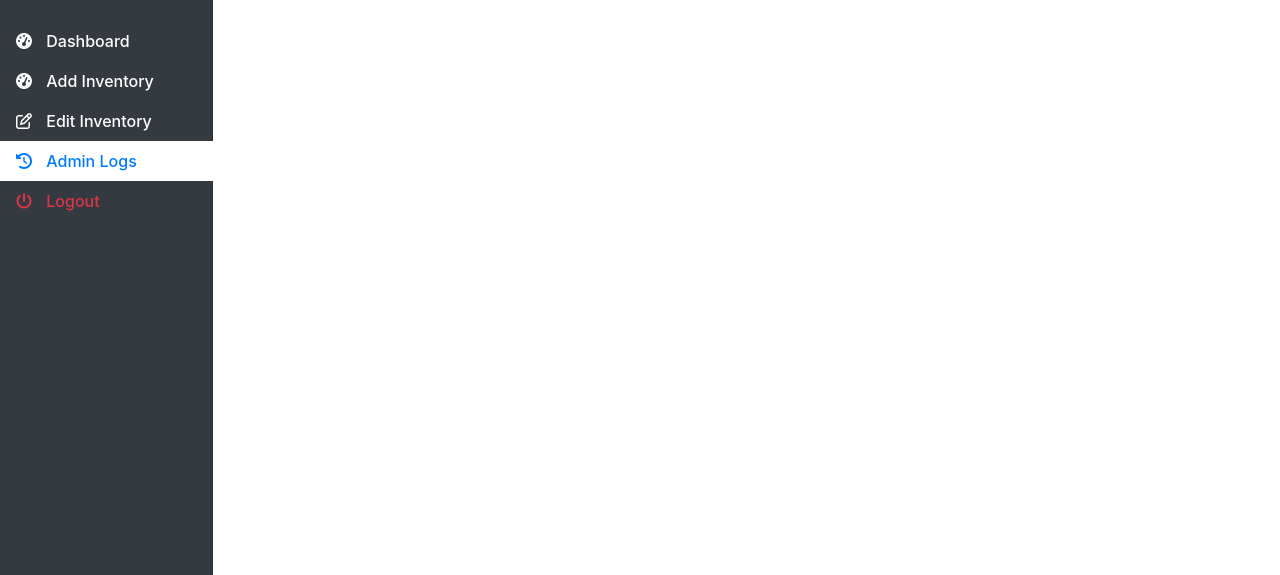
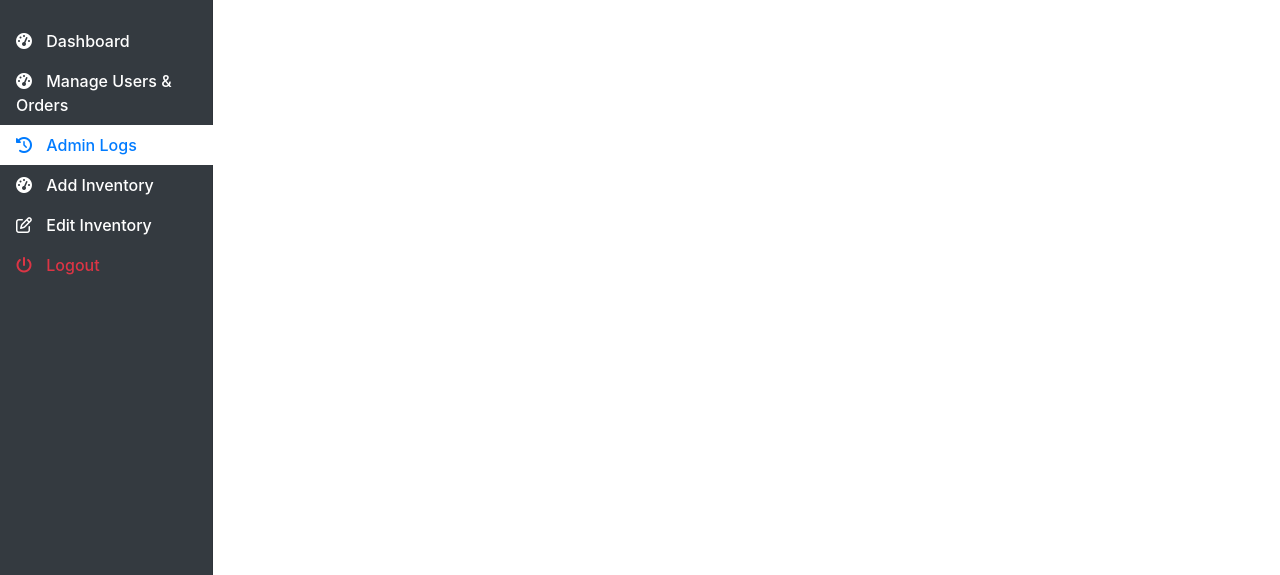
Before and after one commit to qaevo/ITISDEV_Project, a website: page public/admin-logs.html in a window 1280 px wide. Shown: the part 225-800 px from the top of the page. Drawn offline with nearby package versions, Linux system fonts and the light colour scheme; no server answers.

Commit message:
fix nav bar on dashboard pages

```diff
--- a/public/admin-logs.html
+++ b/public/admin-logs.html
@@ -24,13 +24,8 @@
                 </a>
               </li>
               <li class="nav-item">
-                <a class="nav-link" href="addinventory.html">
-                  <i class="fa fa-dashboard"></i> <span>Add Inventory</span>
-                </a>
-              </li>
-              <li class="nav-item">
-                <a class="nav-link" href="editinventory.html">
-                  <i class="fa fa-edit"></i> <span>Edit Inventory</span>
+                <a class="nav-link" href="adminpage.html">
+                  <i class="fa fa-dashboard"></i> <span>Manage Users & Orders</span>
                 </a>
               </li>
               <li class="nav-item">
@@ -38,6 +33,17 @@
                     <i class="fa fa-history"></i> <span>Admin Logs</span>
                 </a>
             </li>
+              <li class="nav-item">
+                <a class="nav-link" href="addinventory.html?from=admindashboard">
+                  <i class="fa fa-dashboard"></i> <span>Add Inventory</span>
+                </a>
+              </li>
+              <li class="nav-item">
+                <a class="nav-link" href="editinventory.html?from=admindashboard">
+                  <i class="fa fa-edit"></i> <span>Edit Inventory</span>
+                </a>
+              </li>
+
               <li class="nav-item mt-auto">
                 <a class="nav-link text-danger" href="#" id="logoutBtn">
                   <i class="fa fa-power-off"></i> <span>Logout</span>
```
Also changed, not shown: public/admindashboard.html (+5 -5 lines), public/adminpage.html (+5 -0 lines).
